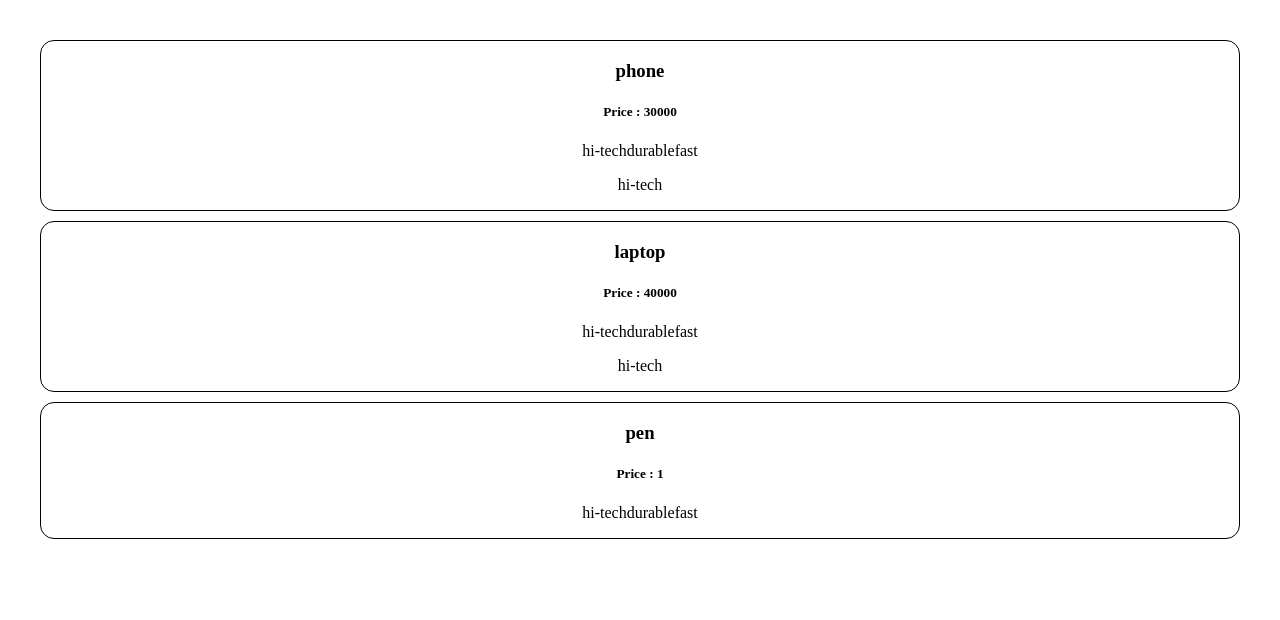
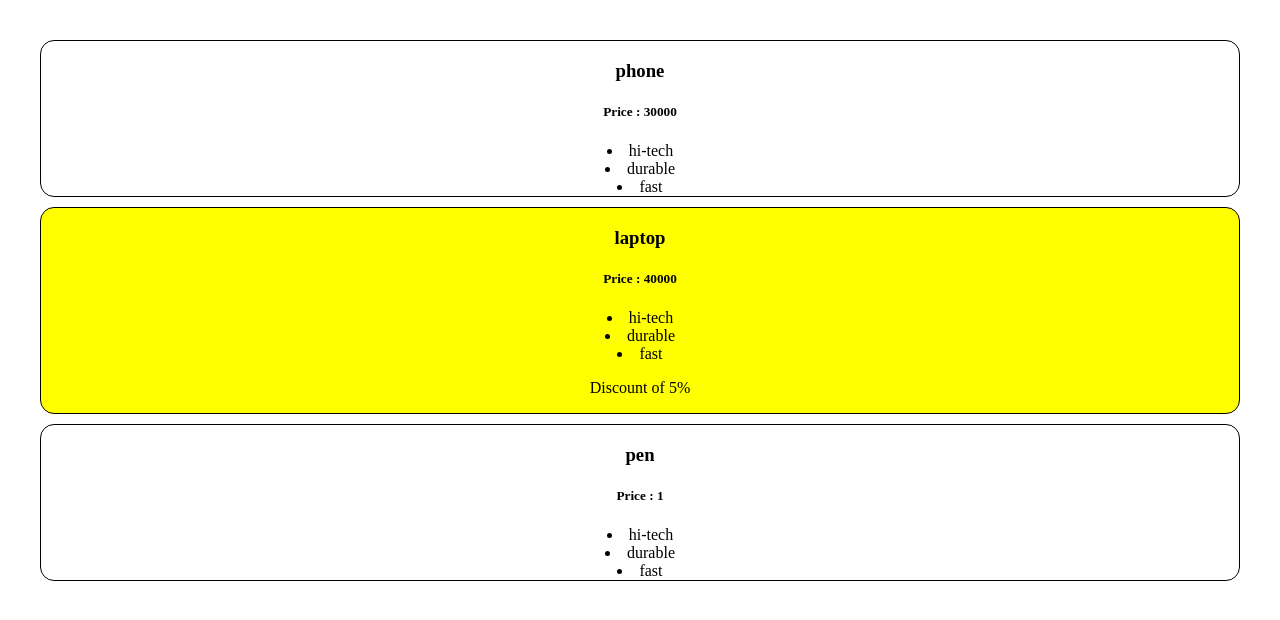
Before and after one commit to Rohan-Saxena644/React, a React (Vite) app: page / in a window 1280 px wide. Shown: the top 620 px of the page. Built offline with nearby package versions, Linux system fonts and the light colour scheme.

Commit message:
Learned React conditionals and Dynamic Component Styling

```diff
--- a/src/Product.css
+++ b/src/Product.css
@@ -4,3 +4,9 @@
     margin-bottom: 10px;
     padding: 0 10px 0 10px;
 }
+
+.Product ul {
+    margin: 0;
+    padding: 0;
+    list-style-position: inside;
+}
--- a/src/Product.jsx
+++ b/src/Product.jsx
@@ -1,14 +1,19 @@
 import "./Product.css";
 
-function Product({title , price , features , features2}){
+function Product({title , price , features}){
+    let isDiscount = price>30000;
+    let styles = {backgroundColor: isDiscount ? "yellow" : ""};
+
     return (
-        <div className="Product">
+        <div className="Product" style={styles}>
             <h3>{title}</h3>
             <h5>Price : {price}</h5>
-            <p>{features}</p>
-            <p>{features2?.a}</p>
+            <ul>{features.map((feature) => <li>{feature}</li>)}</ul>
+            {isDiscount && <p>Discount of 5%</p>}
+            {/* <ul>{features}</ul> */}
+            {/* <p>{features2?.a}</p>  */}
         </div>
-    )
+    );
 }
 
 export default Product;
--- a/src/ProductTab.jsx
+++ b/src/ProductTab.jsx
@@ -1,12 +1,12 @@
 import Product from "./Product.jsx";
 
 function ProductTab(){
-  let options = ["hi-tech","durable" , "fast"];
-  let options2 = {a:"hi-tech", b: "durable" , c: "fast"};
+  let options = ["hi-tech","durable","fast"];
+  // let options2 = {a:"hi-tech", b: "durable" , c: "fast"};
     return (
         <>
-          <Product title="phone" price={30000} features={options} features2={options2}/>
-          <Product title="laptop" price={40000} features={options} features2={options2}/>
+          <Product title="phone" price={30000} features={options}/>
+          <Product title="laptop" price={40000} features={options}/>
           <Product title="pen" price={1} features={options} />
         </>
     );
```
